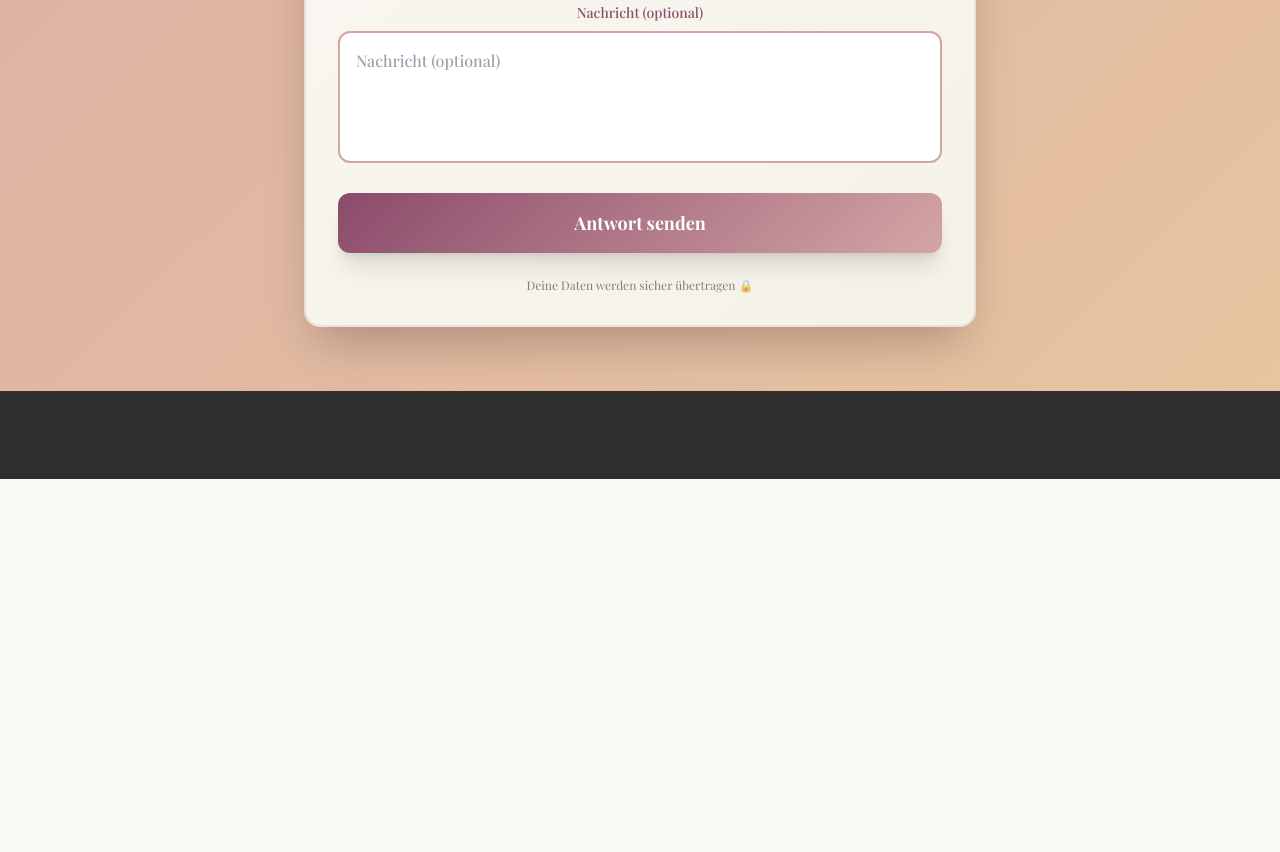
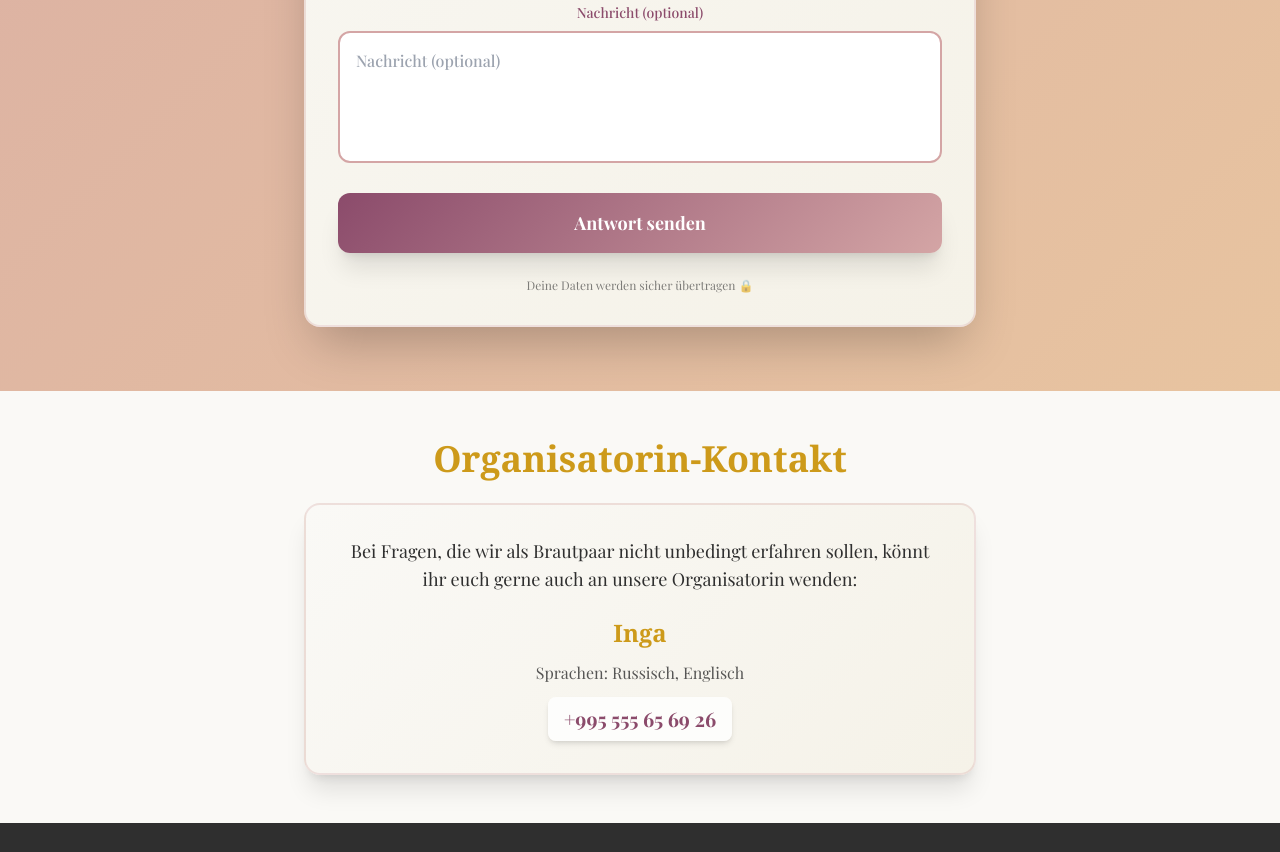
Before and after one commit to Auron040/wedding-website, a plain HTML site: page index.html in a window 1280 px wide. Shown: the part 5349-6201 px from the top of the page. Before the commit the page ends 5828 px from the top, so only its background shows below. Drawn offline with nearby package versions, Linux system fonts and the light colour scheme; a web font is replaced by a local one.

Commit message:
feat: add number of organisation

```diff
--- a/index.html
+++ b/index.html
@@ -874,6 +874,40 @@
         </div>
     </section>
 
+    <!-- Organizer Contact Section -->
+    <section class="py-12 px-4" style="background: linear-gradient(135deg, var(--warm-silver), var(--cream));">
+        <div class="max-w-2xl mx-auto text-center">
+            <h2 class="font-serif text-2xl sm:text-3xl md:text-4xl mb-6 font-bold"
+                style="color: #cd9a1a;"
+                data-key="organizer-info-title">Organisatorin-Kontakt</h2>
+
+            <div class="rounded-2xl p-6 sm:p-8 shadow-xl hover-lift transition-all duration-300"
+                style="background: linear-gradient(135deg, var(--cream), var(--light-beige)); border: 2px solid rgba(212, 165, 165, 0.3);">
+
+                <p class="text-base sm:text-lg mb-6 leading-relaxed"
+                   style="color: var(--charcoal);"
+                   data-key="organizer-info-text">
+                   Bei Fragen, die wir als Brautpaar nicht unbedingt erfahren sollen, könnt ihr euch gerne auch an unsere Organisatorin wenden:
+                </p>
+
+                <div class="space-y-3">
+                    <h3 class="font-serif text-xl sm:text-2xl font-bold"
+                        style="color: #cd9a1a;"
+                        data-key="organizer-name">Inga</h3>
+
+                    <p class="text-sm sm:text-base"
+                       style="color: var(--charcoal); opacity: 0.8;"
+                       data-key="organizer-languages">Sprachen: Russisch, Englisch</p>
+
+                    <a href="tel:+995555656926"
+                       class="inline-block text-lg sm:text-xl font-bold hover:scale-105 transition-all duration-300 px-4 py-2 rounded-lg shadow-md hover:shadow-lg"
+                       style="color: var(--georgian-wine); background: rgba(255,255,255,0.8);"
+                       data-key="organizer-phone">+995 555 65 69 26</a>
+                </div>
+            </div>
+        </div>
+    </section>
+
     <!-- Footer -->
     <footer class="py-8 px-4 text-center" style="background-color: var(--charcoal); color: var(--silver);">
         <p class="font-light" data-key="footer-text">Wir freuen uns darauf, diesen besonderen Tag mit dir zu teilen</p>
--- a/locales/de.json
+++ b/locales/de.json
@@ -134,6 +134,11 @@
   "room-cost-info": "Preis ca. 200 Euro pro Nacht pro Zimmer",
   "additional-info": "Andere wichtige Informationen werden separat mitgeteilt, je näher der Hochzeitstag kommt.",
   "organizers-contact": "Kontakt unserer Organisatoren für Überraschungen oder organisatorische Fragen. Ansonsten meldet euch gerne direkt bei uns.",
+  "organizer-info-title": "Organisatorin-Kontakt",
+  "organizer-info-text": "Bei Fragen, die wir als Brautpaar nicht unbedingt erfahren sollen, könnt ihr euch gerne auch an unsere Organisatorin wenden:",
+  "organizer-name": "Inga",
+  "organizer-languages": "Sprachen: Russisch, Englisch",
+  "organizer-phone": "+995 555 65 69 26",
   "location-map-title": "Standort",
   "venue-address": "4800 Kvareli Lake Rd, Kvareli 4800, Georgien",
   "open-in-maps": "In Google Maps öffnen",
--- a/locales/ru.json
+++ b/locales/ru.json
@@ -134,6 +134,11 @@
   "room-cost-info": "Цена около 200 евро за ночь за номер. Если эта сумма слишком велика, пожалуйста, сообщите нам заранее, для того чтобы мы смогли спланировать бюджет.",
   "additional-info": "Другая важная информация будет сообщена отдельно по мере приближения дня свадьбы.",
   "organizers-contact": "Контакт наших организаторов для сюрпризов или организационных вопросов. В остальном обращайтесь к нам напрямую.",
+  "organizer-info-title": "Контакт организатора",
+  "organizer-info-text": "По вопросам, которые мы как молодожены не обязательно должны знать, вы можете также обратиться к нашему организатору:",
+  "organizer-name": "Инга",
+  "organizer-languages": "Языки: Русский, Английский",
+  "organizer-phone": "+995 555 65 69 26",
   "location-map-title": "Местоположение",
   "venue-address": "4800 Kvareli Lake Rd, Kvareli 4800, Грузия",
   "open-in-maps": "Открыть в Google Maps",
```
